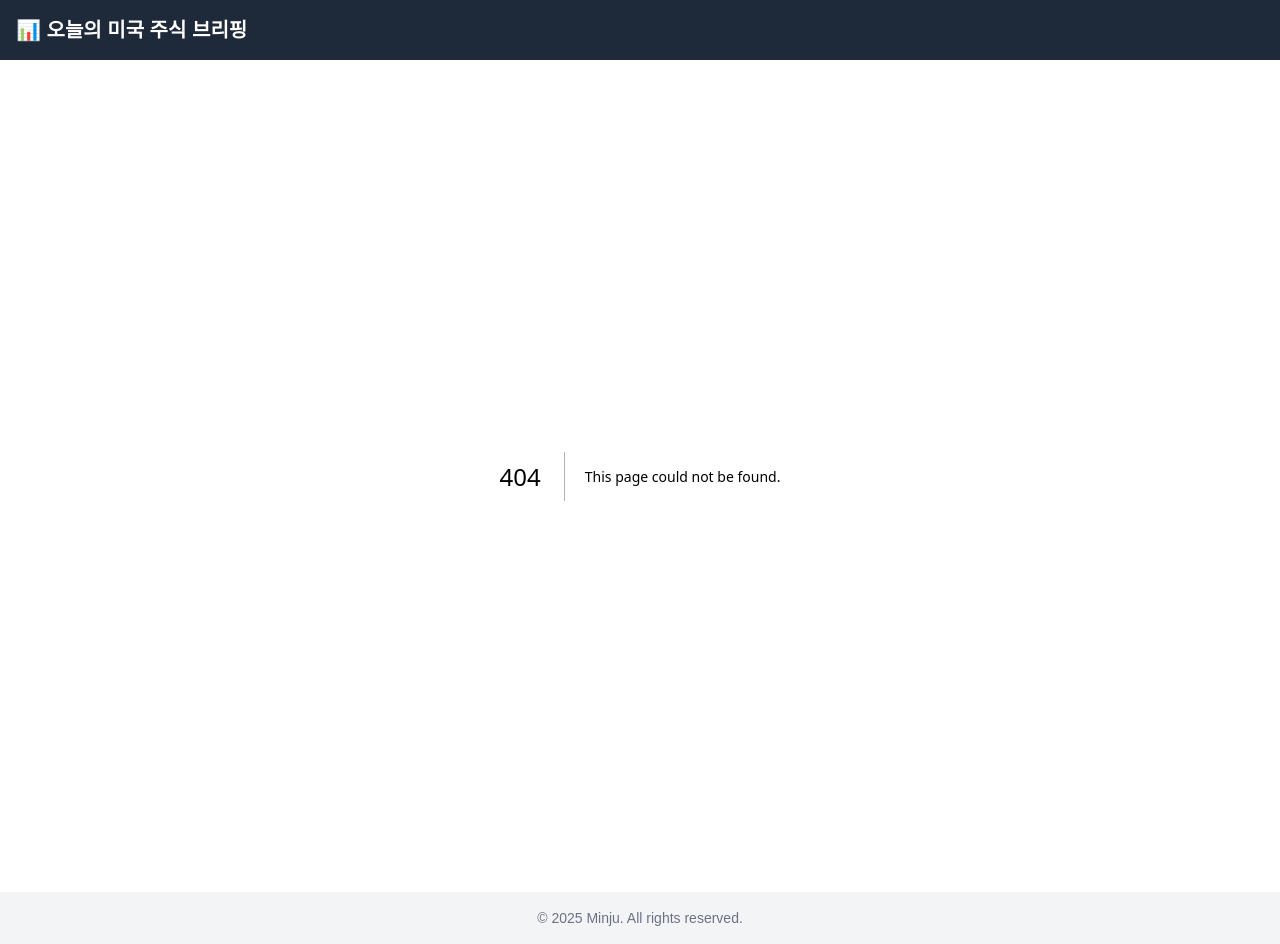
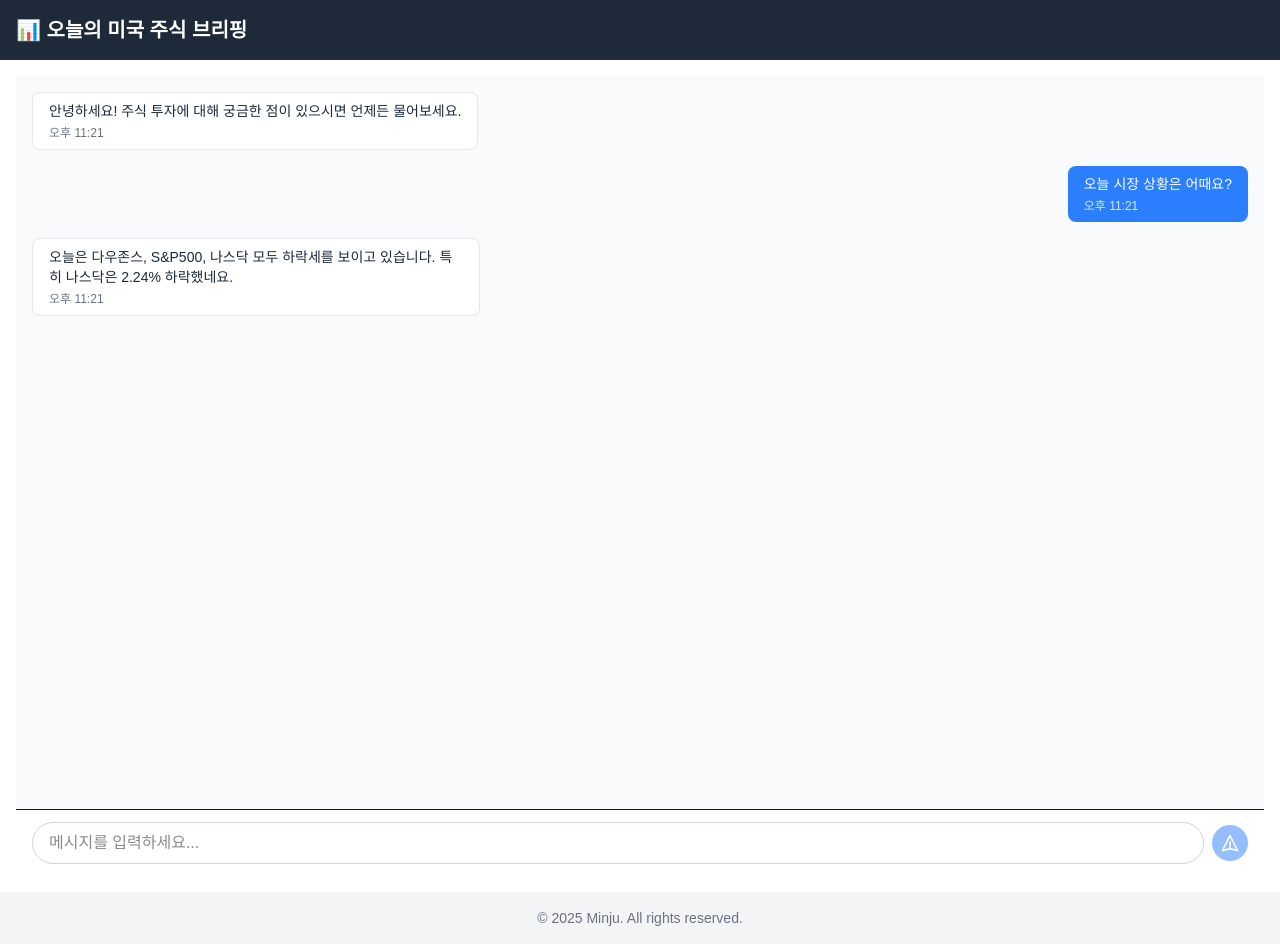
Before and after one commit to minzunim/stockus-fe, a Next.js app: page /chat in a window 1280 px wide. Before the commit this address had no page. Built offline with nearby package versions, Linux system fonts and the light colour scheme.

Commit message:
[Feat] 챗봇 페이지, 컴포넌트 추가

```diff
--- /dev/null
+++ b/src/app/chat/page.tsx
@@ -0,0 +1,5 @@
+import Chat from '../components/Chat';
+
+export default function ChatPage() {
+  return <Chat />;
+}
--- /dev/null
+++ b/src/app/components/Chat.tsx
@@ -0,0 +1,96 @@
+'use client';
+
+import { useEffect, useState } from 'react';
+
+export default function Chat() {
+
+    const [messages, setMessages] = useState([
+        { id: 1, text: "안녕하세요! 주식 투자에 대해 궁금한 점이 있으시면 언제든 물어보세요.", isBot: true, timestamp: new Date() },
+        { id: 2, text: "오늘 시장 상황은 어때요?", isBot: false, timestamp: new Date() },
+        { id: 3, text: "오늘은 다우존스, S&P500, 나스닥 모두 하락세를 보이고 있습니다. 특히 나스닥은 2.24% 하락했네요.", isBot: true, timestamp: new Date() }
+    ]);
+    const [inputMessage, setInputMessage] = useState('');
+
+    const handleSendMessage = () => {
+        if (inputMessage.trim() === '') return;
+
+        const newMessage = {
+            id: messages.length + 1,
+            text: inputMessage,
+            isBot: false,
+            timestamp: new Date()
+        };
+
+        setMessages([...messages, newMessage]);
+        setInputMessage('');
+
+        // 봇 응답 시뮬레이션
+        setTimeout(() => {
+            const botResponse = {
+                id: messages.length + 2,
+                text: "죄송합니다. 현재 봇 응답 기능은 개발 중입니다. 곧 더 나은 서비스를 제공하겠습니다!",
+                isBot: true,
+                timestamp: new Date()
+            };
+            setMessages(prev => [...prev, botResponse]);
+        }, 1000);
+    };
+
+    const handleKeyPress = (e: React.KeyboardEvent) => {
+        if (e.key === 'Enter') {
+            handleSendMessage();
+        }
+    };
+
+    return (
+        <div className="flex flex-col h-screen bg-gray-50">
+
+            {/* 메시지 영역 */}
+            <div className="flex-1 overflow-y-auto p-4 space-y-4">
+                {messages.map((message) => (
+                    <div key={message.id} className={`flex ${message.isBot ? 'justify-start' : 'justify-end'}`}>
+                        <div className={`max-w-xs lg:max-w-md px-4 py-2 rounded-lg ${
+                            message.isBot
+                                ? 'bg-white border border-gray-200 text-gray-800'
+                                : 'bg-blue-500 text-white'
+                        }`}>
+                            <p className="text-sm">{message.text}</p>
+                            <p className={`text-xs mt-1 ${
+                                message.isBot ? 'text-gray-500' : 'text-blue-100'
+                            }`}>
+                                {message.timestamp.toLocaleTimeString('ko-KR', {
+                                    hour: '2-digit',
+                                    minute: '2-digit'
+                                })}
+                            </p>
+                        </div>
+                    </div>
+                ))}
+            </div>
+
+            {/* 입력 영역 */}
+            <div className="bg-white border-t px-4 py-3">
+                <div className="flex items-center space-x-2">
+                    <input
+                        type="text"
+                        value={inputMessage}
+                        onChange={(e) => setInputMessage(e.target.value)}
+                        onKeyPress={handleKeyPress}
+                        placeholder="메시지를 입력하세요..."
+                        className="flex-1 px-4 py-2 border border-gray-300 rounded-full focus:outline-none focus:ring-2 focus:ring-blue-500 focus:border-transparent"
+                    />
+                    <button
+                        onClick={handleSendMessage}
+                        disabled={inputMessage.trim() === ''}
+                        className="p-2 bg-blue-500 text-white rounded-full hover:bg-blue-600 disabled:opacity-50 disabled:cursor-not-allowed"
+                    >
+                        <svg className="w-5 h-5" fill="none" stroke="currentColor" viewBox="0 0 24 24">
+                            <path strokeLinecap="round" strokeLinejoin="round" strokeWidth={2} d="M12 19l9 2-9-18-9 18 9-2zm0 0v-8" />
+                        </svg>
+                    </button>
+                </div>
+            </div>
+
+        </div>
+    );
+}
--- /dev/null
+++ b/src/app/components/Floating.tsx
@@ -0,0 +1,35 @@
+'use client';
+
+import { useRouter } from 'next/navigation';
+
+export default function Floating() {
+
+    const router = useRouter();
+
+    const handleChatButtonClick = () => {
+        router.push('/chat');
+    };
+
+    return (
+        <div className="fixed bottom-20 right-4 flex flex-col space-y-3 z-50">
+                <button
+                    onClick={handleChatButtonClick}
+                    className="w-12 h-12 bg-pink-500 text-white rounded-full shadow-lg hover:bg-pink-600 transition-colors flex items-center justify-center"
+                >
+                    <svg className="w-6 h-6" fill="none" stroke="currentColor" viewBox="0 0 24 24">
+                        <path strokeLinecap="round" strokeLinejoin="round" strokeWidth={2} d="M8 12h.01M12 12h.01M16 12h.01M21 12c0 4.418-4.03 8-9 8a9.863 9.863 0 01-4.255-.949L3 20l1.395-3.72C3.512 15.042 3 13.574 3 12c0-4.418 4.03-8 9-8s9 3.582 9 8z" />
+                    </svg>
+                </button>
+                {/* <button className="w-12 h-12 bg-gray-100 text-gray-600 rounded-full shadow-lg hover:bg-gray-200 transition-colors flex items-center justify-center">
+                    <svg className="w-6 h-6" fill="none" stroke="currentColor" viewBox="0 0 24 24">
+                        <path strokeLinecap="round" strokeLinejoin="round" strokeWidth={2} d="M5 10l7-7m0 0l7 7m-7-7v18" />
+                    </svg>
+                </button>
+                <button className="w-12 h-12 bg-gray-100 text-gray-600 rounded-full shadow-lg hover:bg-gray-200 transition-colors flex items-center justify-center">
+                    <svg className="w-6 h-6" fill="none" stroke="currentColor" viewBox="0 0 24 24">
+                        <path strokeLinecap="round" strokeLinejoin="round" strokeWidth={2} d="M19 14l-7 7m0 0l-7-7m7 7V3" />
+                    </svg>
+                </button> */}
+            </div>
+    );
+}
--- a/src/app/components/Header.tsx
+++ b/src/app/components/Header.tsx
@@ -1,15 +1,16 @@
 'use client';
+
+import Link from "next/link";
 
 export default function Header() {
 
     return (
-        <header className="bg-gray-800 text-white p-4">
-            <h1 className="text-xl font-bold">
-                {/* <img
-                  src="/icons/chill_guy_icon.webp"
-                  alt=""
-                  className="inline-block w-6 h-6" /> */}
-                📊&nbsp;오늘의 미국 주식 브리핑</h1>
+        <header className="bg-gray-800 text-white p-4 flex justify-between items-center">
+            <Link href={'/'}>
+                <h1 className="text-xl font-bold">
+                    📊&nbsp;오늘의 미국 주식 브리핑
+                </h1>
+            </Link>
         </header>
     );
 }
--- a/src/app/page.tsx
+++ b/src/app/page.tsx
@@ -1,6 +1,7 @@
 import DCSummary from "@/app/components/DCSummary";
 import MarketSummary from "@/app/components/MarketSummary";
 import RedditSummary from "./components/RedditSummary";
+import Floating from "./components/Floating";
 
 export default function Home() {
   return (
@@ -9,6 +10,7 @@ export default function Home() {
         <MarketSummary></MarketSummary>
         <DCSummary></DCSummary>
         <RedditSummary></RedditSummary>
+        <Floating></Floating>
       </section>
     </div>
   );
```
Also changed, not shown: public/icons/chatbot-icon.png (added).
